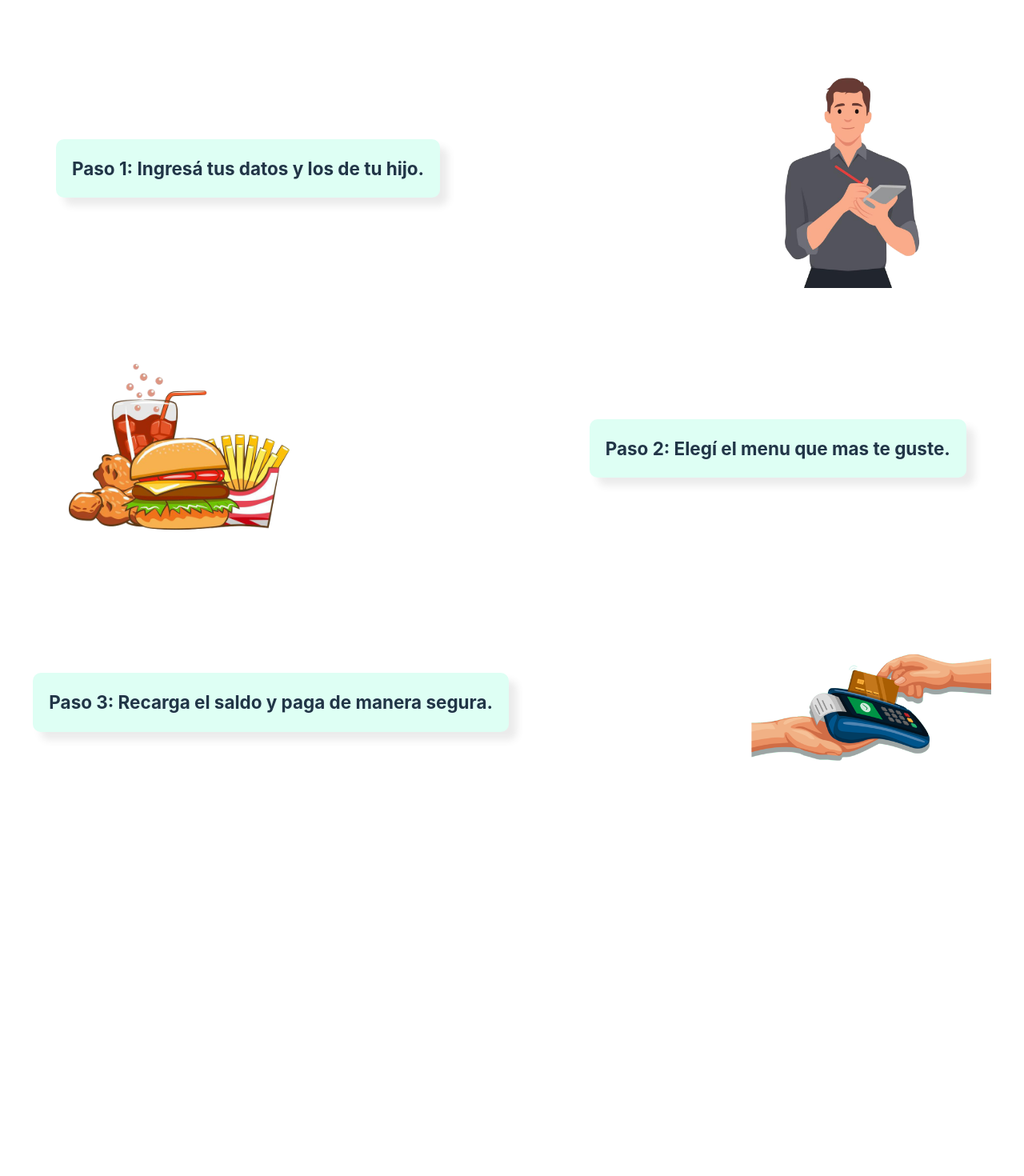
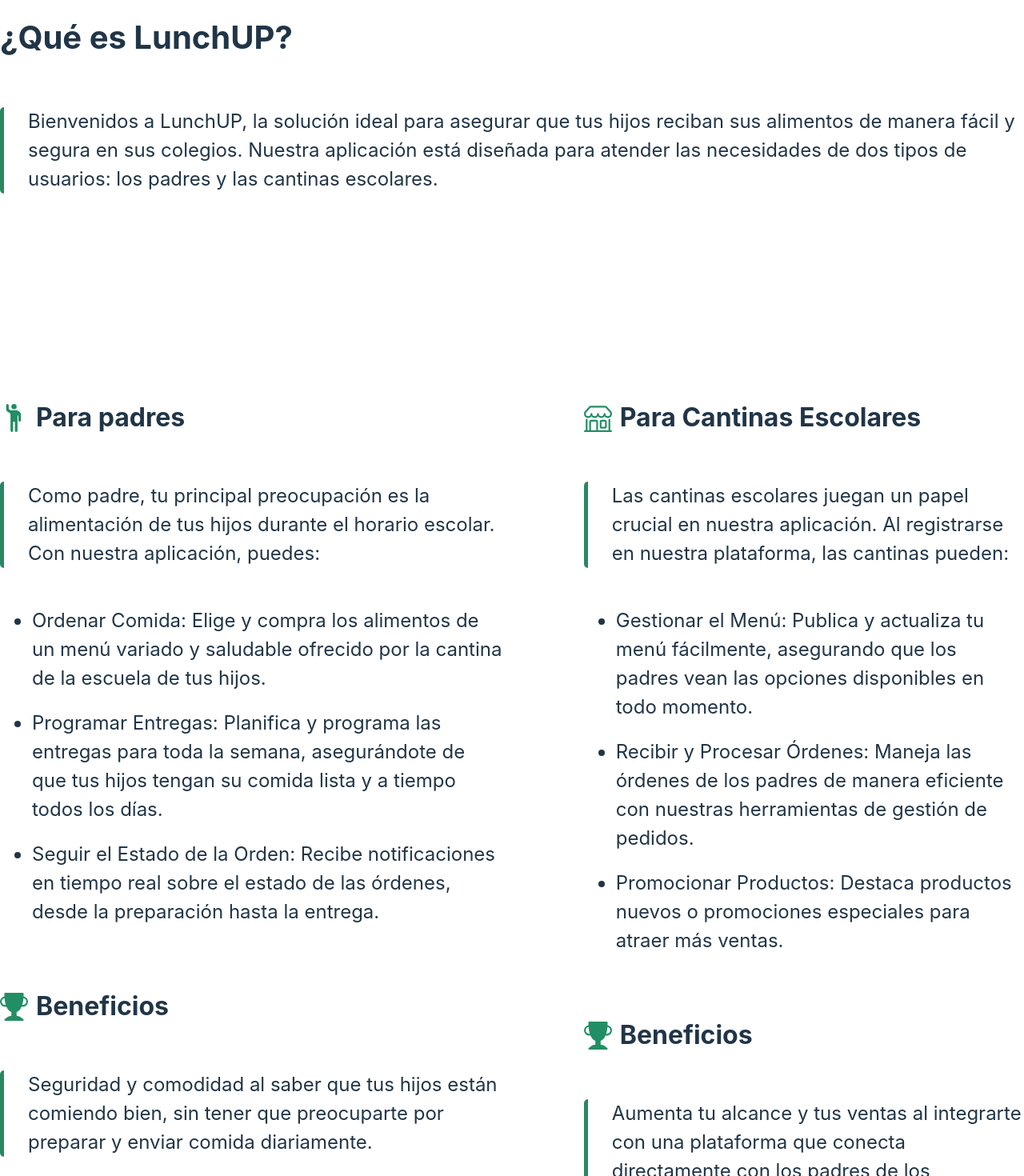
Before and after one commit to LaunchUP-INC/LunchUP-FRONT, a React (Vite) app: page / in a window 1280 px wide. Shown: the part 1500-2970 px from the top of the page at 80% size. Before the commit the page ends 2495 px from the top, so only its background shows below. Built offline with nearby package versions, Linux system fonts and the light colour scheme.

Commit message:
seccion de que se trata añadida

```diff
--- /dev/null
+++ b/src/components/Icons/BenefitIcon.jsx
@@ -0,0 +1,17 @@
+/* eslint-disable react/prop-types */
+const BenefitIcon = ({ className }) => {
+  return (
+    <svg
+      xmlns="http://www.w3.org/2000/svg"
+      width="16"
+      height="16"
+      fill="currentColor"
+      className={className}
+      viewBox="0 0 16 16"
+    >
+      <path d="M2.5.5A.5.5 0 0 1 3 0h10a.5.5 0 0 1 .5.5q0 .807-.034 1.536a3 3 0 1 1-1.133 5.89c-.79 1.865-1.878 2.777-2.833 3.011v2.173l1.425.356c.194.048.377.135.537.255L13.3 15.1a.5.5 0 0 1-.3.9H3a.5.5 0 0 1-.3-.9l1.838-1.379c.16-.12.343-.207.537-.255L6.5 13.11v-2.173c-.955-.234-2.043-1.146-2.833-3.012a3 3 0 1 1-1.132-5.89A33 33 0 0 1 2.5.5m.099 2.54a2 2 0 0 0 .72 3.935c-.333-1.05-.588-2.346-.72-3.935m10.083 3.935a2 2 0 0 0 .72-3.935c-.133 1.59-.388 2.885-.72 3.935" />
+    </svg>
+  );
+};
+
+export default BenefitIcon;
--- /dev/null
+++ b/src/components/Icons/PersonIcon.jsx
@@ -0,0 +1,18 @@
+/* eslint-disable react/prop-types */
+const PersonIcon = ({ className }) => {
+  return (
+    <svg
+      xmlns="http://www.w3.org/2000/svg"
+      width="16"
+      height="16"
+      fill="currentColor"
+      className={className}
+      viewBox="0 0 16 16"
+    >
+      <path d="M6 6.207v9.043a.75.75 0 0 0 1.5 0V10.5a.5.5 0 0 1 1 0v4.75a.75.75 0 0 0 1.5 0v-8.5a.25.25 0 1 1 .5 0v2.5a.75.75 0 0 0 1.5 0V6.5a3 3 0 0 0-3-3H6.236a1 1 0 0 1-.447-.106l-.33-.165A.83.83 0 0 1 5 2.488V.75a.75.75 0 0 0-1.5 0v2.083c0 .715.404 1.37 1.044 1.689L5.5 5c.32.32.5.754.5 1.207" />
+      <path d="M8 3a1.5 1.5 0 1 0 0-3 1.5 1.5 0 0 0 0 3" />
+    </svg>
+  );
+};
+
+export default PersonIcon;
--- /dev/null
+++ b/src/components/Icons/StoreIcon.jsx
@@ -0,0 +1,17 @@
+/* eslint-disable react/prop-types */
+const StoreIcon = ({ className }) => {
+  return (
+    <svg
+      xmlns="http://www.w3.org/2000/svg"
+      width="16"
+      height="16"
+      fill="currentColor"
+      className={className}
+      viewBox="0 0 16 16"
+    >
+      <path d="M2.97 1.35A1 1 0 0 1 3.73 1h8.54a1 1 0 0 1 .76.35l2.609 3.044A1.5 1.5 0 0 1 16 5.37v.255a2.375 2.375 0 0 1-4.25 1.458A2.37 2.37 0 0 1 9.875 8 2.37 2.37 0 0 1 8 7.083 2.37 2.37 0 0 1 6.125 8a2.37 2.37 0 0 1-1.875-.917A2.375 2.375 0 0 1 0 5.625V5.37a1.5 1.5 0 0 1 .361-.976zm1.78 4.275a1.375 1.375 0 0 0 2.75 0 .5.5 0 0 1 1 0 1.375 1.375 0 0 0 2.75 0 .5.5 0 0 1 1 0 1.375 1.375 0 1 0 2.75 0V5.37a.5.5 0 0 0-.12-.325L12.27 2H3.73L1.12 5.045A.5.5 0 0 0 1 5.37v.255a1.375 1.375 0 0 0 2.75 0 .5.5 0 0 1 1 0M1.5 8.5A.5.5 0 0 1 2 9v6h1v-5a1 1 0 0 1 1-1h3a1 1 0 0 1 1 1v5h6V9a.5.5 0 0 1 1 0v6h.5a.5.5 0 0 1 0 1H.5a.5.5 0 0 1 0-1H1V9a.5.5 0 0 1 .5-.5M4 15h3v-5H4zm5-5a1 1 0 0 1 1-1h2a1 1 0 0 1 1 1v3a1 1 0 0 1-1 1h-2a1 1 0 0 1-1-1zm3 0h-2v3h2z" />
+    </svg>
+  );
+};
+
+export default StoreIcon;
--- /dev/null
+++ b/src/components/Landing/AboutSection.jsx
@@ -0,0 +1,100 @@
+import PersonIcon from "../Icons/PersonIcon";
+import BenefitIcon from "../Icons/BenefitIcon";
+import StoreIcon from "../Icons/StoreIcon";
+import styles from "./Landing.module.css";
+
+const AboutSection = () => {
+  return (
+    <section className={styles.aboutSection}>
+      <div className={styles.containerSobre}>
+        <div className={styles.intro}>
+          <h2>¿Qué es LunchUP?</h2>
+          <p>
+            Bienvenidos a LunchUP, la solución ideal para asegurar que tus hijos
+            reciban sus alimentos de manera fácil y segura en sus colegios.
+            Nuestra aplicación está diseñada para atender las necesidades de dos
+            tipos de usuarios: los padres y las cantinas escolares.
+          </p>
+        </div>
+
+        <div className={styles.containerAudience}>
+          <div className={styles.audience}>
+            <h3>
+              {" "}
+              <PersonIcon className={styles.icon}/> Para padres
+            </h3>
+
+            <p>
+              Como padre, tu principal preocupación es la alimentación de tus
+              hijos durante el horario escolar. Con nuestra aplicación, puedes:
+            </p>
+
+            <ul>
+              <li>
+                Ordenar Comida: Elige y compra los alimentos de un menú variado
+                y saludable ofrecido por la cantina de la escuela de tus hijos.
+              </li>
+              <li>
+                Programar Entregas: Planifica y programa las entregas para toda
+                la semana, asegurándote de que tus hijos tengan su comida lista
+                y a tiempo todos los días.
+              </li>
+              <li>
+                Seguir el Estado de la Orden: Recibe notificaciones en tiempo
+                real sobre el estado de las órdenes, desde la preparación hasta
+                la entrega.
+              </li>
+            </ul>
+            <h3>
+              <BenefitIcon className={styles.icon} /> Beneficios
+            </h3>
+            <p>
+              {" "}
+              Seguridad y comodidad al saber que tus hijos están comiendo bien,
+              sin tener que preocuparte por preparar y enviar comida
+              diariamente.
+            </p>
+          </div>
+
+          <div className={styles.audience}>
+            <h3>
+              {" "}
+              <StoreIcon className={styles.icon} /> Para Cantinas Escolares
+            </h3>
+            <p>
+              Las cantinas escolares juegan un papel crucial en nuestra
+              aplicación. Al registrarse en nuestra plataforma, las cantinas
+              pueden:
+            </p>
+            <ul>
+              <li>
+                Gestionar el Menú: Publica y actualiza tu menú fácilmente,
+                asegurando que los padres vean las opciones disponibles en todo
+                momento.
+              </li>
+              <li>
+                Recibir y Procesar Órdenes: Maneja las órdenes de los padres de
+                manera eficiente con nuestras herramientas de gestión de
+                pedidos.
+              </li>
+              <li>
+                Promocionar Productos: Destaca productos nuevos o promociones
+                especiales para atraer más ventas.
+              </li>
+            </ul>
+            <h3>
+              <BenefitIcon className={styles.icon} /> Beneficios
+            </h3>
+            <p>
+              {" "}
+              Aumenta tu alcance y tus ventas al integrarte con una plataforma
+              que conecta directamente con los padres de los estudiantes.
+            </p>
+          </div>
+        </div>
+      </div>
+    </section>
+  );
+};
+
+export default AboutSection;
--- a/src/components/Landing/Landing.jsx
+++ b/src/components/Landing/Landing.jsx
@@ -1,4 +1,5 @@
 import LandingHeader from "../LandingHeader/LandingHeader";
+import AboutSection from "./AboutSection";
 import styles from "./Landing.module.css";
 const Landing = () => {
   return (
@@ -23,6 +24,14 @@ const Landing = () => {
             <img src="/heroImage-fork2.png" alt="img" />
           </div>
         </section>
+
+        <AboutSection />
+
+        <div className={styles.separator}>
+          <img src="/separator.png" alt="fork" />
+          <img src="/separator.png" alt="fork" />
+          <img src="/separator.png" alt="fork" />
+        </div>
 
         <section className={styles.containerAbout}>
           <div className={styles.containerSection}>
--- a/src/components/Landing/Landing.module.css
+++ b/src/components/Landing/Landing.module.css
@@ -3,7 +3,6 @@
   width: 100%;
   height: 100%;
   background-color: rgb(188, 246, 246);
-
 }
 
 .containerHero {
@@ -82,7 +81,7 @@
   max-width: 1500px;
 }
 
-.containerSection h2{
+.containerSection h2 {
   font-size: 2.5rem;
 }
 
@@ -93,6 +92,7 @@
   align-items: center;
   font-size: 1.2rem;
   width: 1500px;
+  padding-bottom: 200px;
 }
 
 .containerSteps div {
@@ -112,5 +112,102 @@
   background-color: rgb(222, 255, 244);
   border-radius: 10px;
   padding: 20px;
-  box-shadow: 10px 10px 10px rgba(64, 64, 64, 0.106);
+  box-shadow: 10px 10px 10px rgba(0, 0, 0, 0.281);
 }
+
+.aboutSection {
+  margin: 0 auto;
+}
+
+.containerSobre {
+  display: flex;
+  flex-direction: column;
+  justify-content: center;
+  gap: 200px;
+  align-items: center;
+  width: 100%;
+  height: 100%;
+  background-color: rgb(255, 255, 255);
+  padding-top: 200px;
+  padding-bottom: 200px;
+}
+
+.intro {
+  display: flex;
+  flex-direction: column;
+  justify-content: center;
+  align-items: start;
+  max-width: 1500px;
+  text-align: left;
+}
+
+.intro h2 {
+  font-size: 2.5rem;
+}
+
+.intro p {
+  font-size: 1.5rem;
+  border-left: 5px solid rgb(41, 135, 99);
+  padding-left: 30px;
+  border-radius: 5px;
+}
+
+.containerAudience {
+  display: flex;
+  justify-content: center;
+  align-items: start;
+  max-width: 1500px;
+  gap: 100px;
+}
+
+.audience {
+  display: flex;
+  flex-direction: column;
+  justify-content: center;
+  align-items: start;
+}
+
+.audience h3 {
+  display: flex;
+  justify-content: center;
+  align-items: center;
+  gap: 10px;
+  font-size: 2rem;
+}
+
+.audience p {
+  font-size: 1.5rem;
+  border-left: 5px solid rgb(41, 135, 99);
+  padding-left: 30px;
+  border-radius: 5px;
+}
+
+.audience ul {
+  font-size: 1.5rem;
+}
+
+.audience li {
+  margin-bottom: 20px;
+}
+
+.icon {
+  height: 35px;
+  width: 35px;
+  color: rgb(34, 142, 100);
+}
+
+
+.separator{
+  display: flex;
+  justify-content: center;
+  align-items: center;
+  width: 100%;
+  height: 100%;
+  background-color: rgb(255, 255, 255);
+  padding-bottom: 100px;
+  box-shadow: 0px -10px 10px rgba(64, 64, 64, 0.106);
+}
+
+.separator img{
+  width: 200px;
+}
```
Also changed, not shown: public/separator.png (added).
